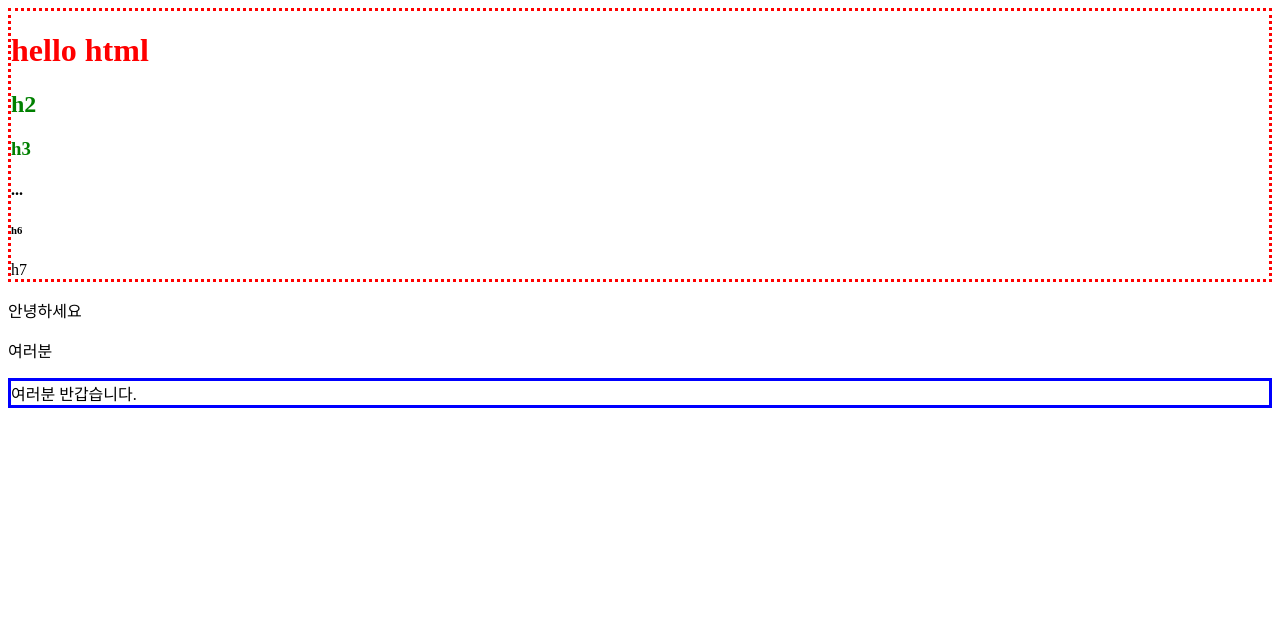
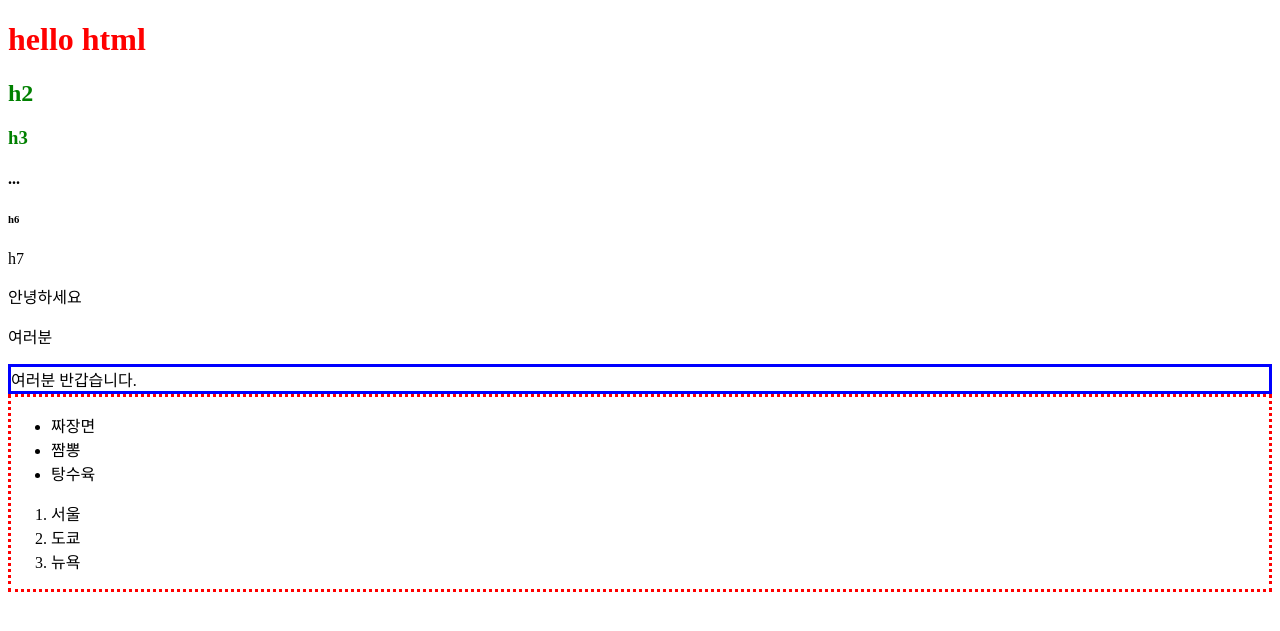
Before and after one commit to kirhih/phpg, a PHP site: page / in a window 1280 px wide. Shown: the top 631 px of the page. Run offline with PHP 8.4, Linux system fonts and the light colour scheme.

Commit message:
리스트

```diff
--- a/index.php
+++ b/index.php
@@ -8,12 +8,12 @@
             /* Cascading Style Sheet 주석  -> 스크래이핑 CSS selector */
             /* 태그셀렉터 h1 태그를 찾아서 모두 red 컬러로 바꿀것*/
             h1{color: red;}
-            div{ border:3px dotted red;}
             /* 아이디셀렉터 # */
             #hello{
                 border:3px solid blue;
             }
             /* 클래스 셀렉터 . */
+            .ul{ border:3px dotted red;}
             .txtGreen{
                 color:green;
             }
@@ -36,5 +36,17 @@
         <p>안녕하세요</p>
         <p>여러분</p>
         <div id="hello" >여러분 반갑습니다.</div>
+        <div class="ul">
+            <ul><!-- 순서없는 리스트 -->
+                <li>짜장면</li>
+                <li>짬뽕</li>
+                <li>탕수육</li>
+            </ul>
+            <ol><!-- 순서있는 리스트 -->
+                <li>서울</li>
+                <li>도쿄</li>
+                <li>뉴욕</li>
+            </ol>
+        </div>
     </body>
 </html>
```
Also changed, not shown: readme.md.
